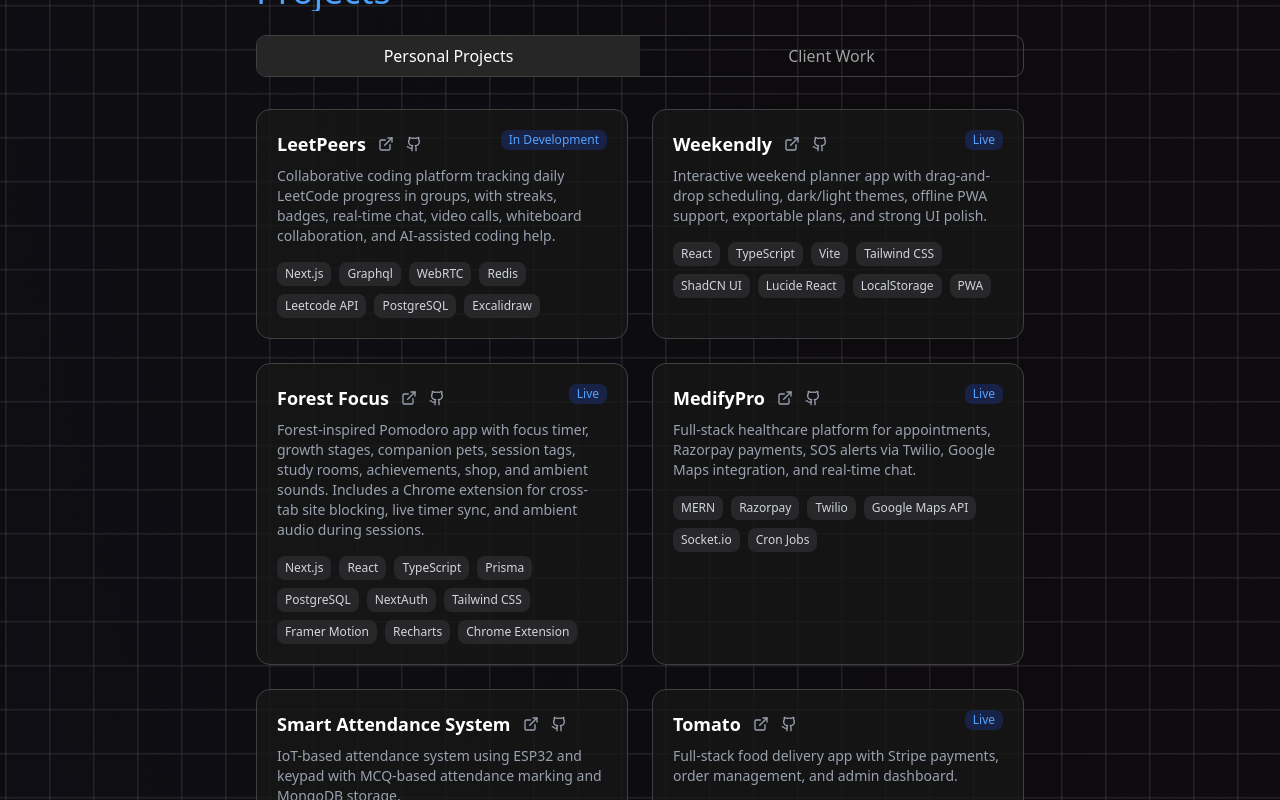
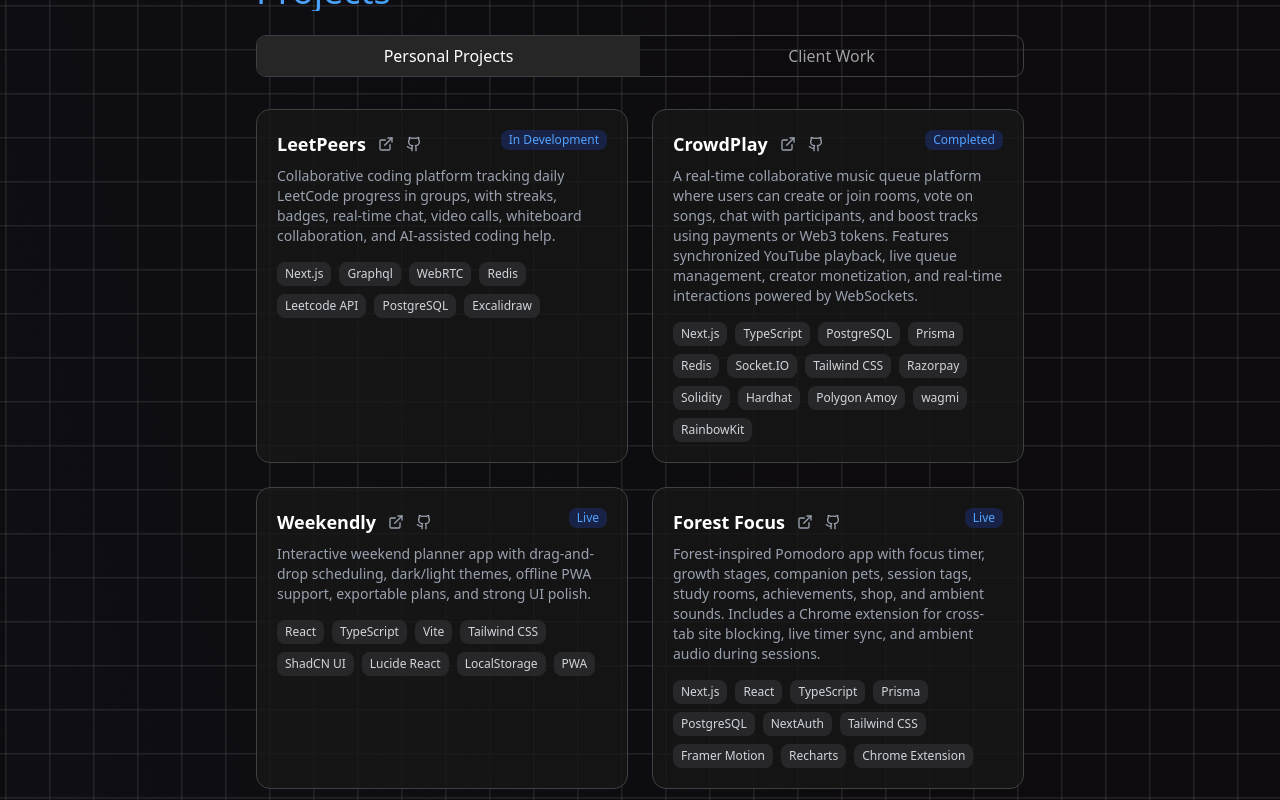
Before and after one commit to nikitachoudhary114/Portfolio, a Next.js app: page / in a window 1280 px wide. Shown: the part 3520-4320 px from the top of the page. Built offline with nearby package versions, Linux system fonts and the light colour scheme.

Commit message:
Add 'CrowdPlay' project details to Projects.tsx
Added a new project 'CrowdPlay' with details and technologies used.

```diff
--- a/components/Projects.tsx
+++ b/components/Projects.tsx
@@ -31,6 +31,32 @@ const personalProjects: Project[] = [
       "PostgreSQL",
       "Excalidraw",
     ],
+  },{
+
+title: "CrowdPlay",
+description:
+"A real-time collaborative music queue platform where users can create or join rooms, vote on songs, chat with participants, and boost tracks using payments or Web3 tokens. Features synchronized YouTube playback, live queue management, creator monetization, and real-time interactions powered by WebSockets.",
+tech: [
+"Next.js",
+"TypeScript",
+"PostgreSQL",
+"Prisma",
+"Redis",
+"Socket.IO",
+"Tailwind CSS",
+"Razorpay",
+"Solidity",
+"Hardhat",
+"Polygon Amoy",
+"wagmi",
+"RainbowKit"
+],
+status: "Completed",
+link: "https://crowdplay-production-543a.up.railway.app/",
+githubLink: "https://github.com/nikitachoudhary114/crowdPlay",
+highlight: true
+
+
   },
   {
     title: "Weekendly",
```
